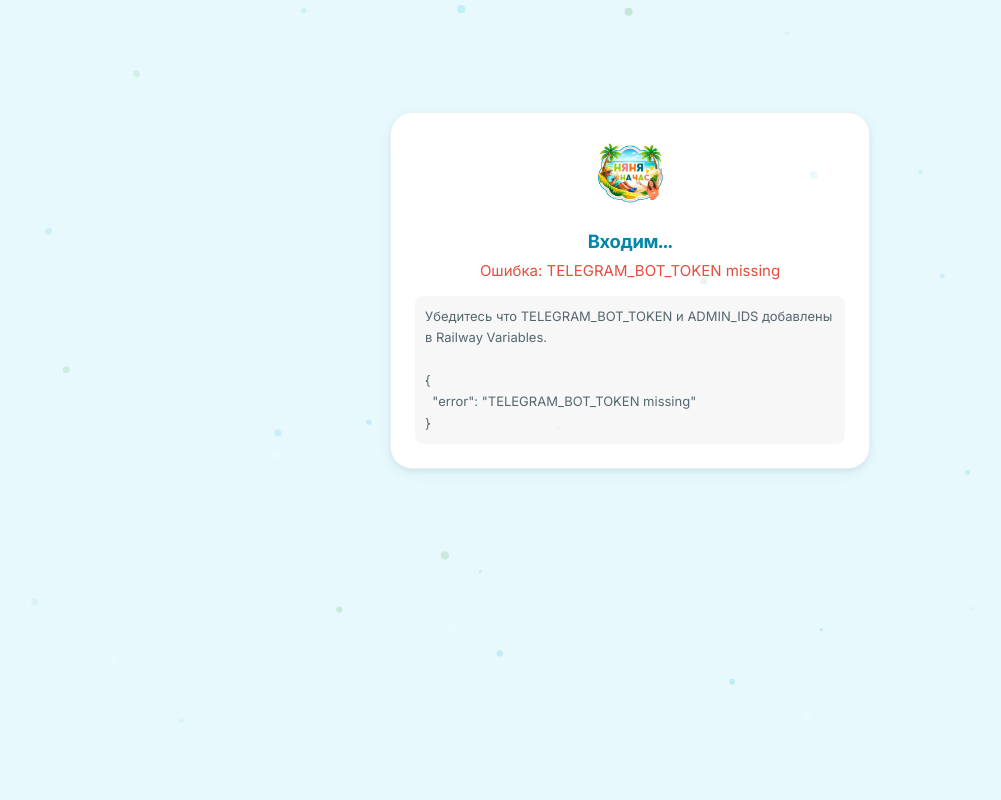
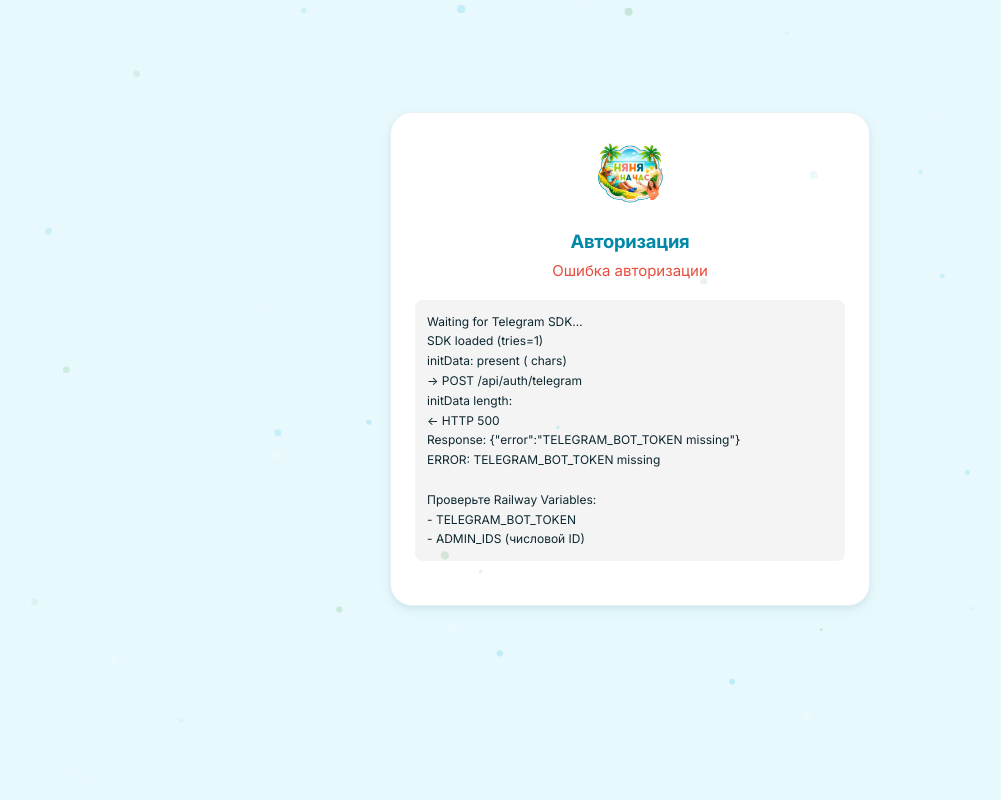
Before and after one commit to ipabramyants-cyber/nanny-portal, a Flask app: page /app in a window 1280 px wide. Shown: the whole page, without its empty margins (10-1011 px from the left). Run offline with Flask 3, Linux system fonts and the light colour scheme; some libraries are stand-ins or nearby versions.

Commit message:
Debug: show full auth log on /app page

```diff
--- a/templates/tg_entry.html
+++ b/templates/tg_entry.html
@@ -6,31 +6,52 @@
     <div class="panel" style="max-width:480px;margin:40px auto;text-align:center;">
       <img src="/static/img/logo.png" alt="Няня на час"
            style="width:72px;height:72px;border-radius:50%;margin-bottom:14px;">
-      <h3 style="margin:0 0 6px">Входим…</h3>
-      <div id="tgStatus" class="muted">Проверяем Telegram‑аккаунт</div>
-      <div id="tgDebug" style="margin-top:12px;font-size:13px;opacity:.7;display:none;
-                               white-space:pre-wrap;text-align:left;background:#f4f4f4;
-                               padding:10px;border-radius:8px;"></div>
+      <h3 style="margin:0 0 6px">Авторизация</h3>
+      <div id="tgStatus" class="muted" style="font-size:15px;">Проверяем Telegram…</div>
+
+      <!-- Debug block — always visible для диагностики -->
+      <div id="tgDebug" style="margin-top:16px;font-size:12px;text-align:left;
+                               background:#f4f4f4;padding:12px;border-radius:8px;
+                               white-space:pre-wrap;word-break:break-all;display:none;"></div>
+
+      <!-- Manual buttons shown after auth -->
+      <div id="tgButtons" style="display:none;margin-top:20px;display:flex;flex-direction:column;gap:10px;"></div>
     </div>
   </div>
 </section>
 
 <script>
 (function () {
-  var statusEl = document.getElementById('tgStatus');
-  var debugEl  = document.getElementById('tgDebug');
+  var statusEl  = document.getElementById('tgStatus');
+  var debugEl   = document.getElementById('tgDebug');
+  var buttonsEl = document.getElementById('tgButtons');
+  var log = [];
 
+  function addLog(msg) {
+    log.push(msg);
+    debugEl.style.display = 'block';
+    debugEl.textContent = log.join('\n');
+  }
   function setStatus(txt, color) {
     statusEl.textContent = txt;
     statusEl.style.color = color || '';
   }
-  function showDebug(txt) {
-    debugEl.style.display = 'block';
-    debugEl.textContent   = txt;
+  function addButton(label, href, primary) {
+    buttonsEl.style.display = 'flex';
+    var a = document.createElement('a');
+    a.href = href;
+    a.textContent = label;
+    a.className = 'btn ' + (primary ? 'primary' : 'secondary');
+    a.style.textDecoration = 'none';
+    a.style.textAlign = 'center';
+    buttonsEl.appendChild(a);
   }
 
   function doAuth(initData) {
-    setStatus('Авторизуемся…');
+    setStatus('Авторизуемся на сервере…');
+    addLog('→ POST /api/auth/telegram');
+    addLog('initData length: ' + initData.length);
+
     fetch('/api/auth/telegram', {
       method: 'POST',
       headers: { 'Content-Type': 'application/json' },
@@ -38,62 +59,76 @@
       credentials: 'include',
     })
       .then(function (r) {
-        return r.json().then(function (d) { return { ok: r.ok, data: d }; });
+        addLog('← HTTP ' + r.status);
+        return r.json().then(function (d) { return { status: r.status, ok: r.ok, data: d }; });
       })
       .then(function (res) {
+        addLog('Response: ' + JSON.stringify(res.data));
+
         if (!res.ok) {
-          setStatus('Ошибка: ' + (res.data.error || 'неизвестно'), '#e74c3c');
-          showDebug(
-            'Убедитесь что TELEGRAM_BOT_TOKEN и ADMIN_IDS добавлены в Railway Variables.\n\n' +
-            JSON.stringify(res.data, null, 2)
-          );
+          setStatus('Ошибка авторизации', '#e74c3c');
+          addLog('ERROR: ' + (res.data.error || 'unknown'));
+          addLog('\nПроверьте Railway Variables:\n- TELEGRAM_BOT_TOKEN\n- ADMIN_IDS (числовой ID)');
           return;
         }
 
         var role      = res.data.role || 'client';
         var authToken = res.data.auth_token || '';
+        var tgId      = res.data.telegram_user_id || '?';
 
-        // Build redirect URL with auth_token in query param
-        // auth_simple.py will read ?_t= and hydrate the session server-side
+        addLog('role: ' + role);
+        addLog('telegram_user_id: ' + tgId);
+        addLog('auth_token: ' + (authToken ? authToken.substring(0,8)+'…' : 'MISSING'));
+
         var dest = '/client/app';
         if (role === 'admin') dest = '/admin';
         if (role === 'nanny') dest = '/nanny/app';
-
         if (authToken) dest += '?_t=' + encodeURIComponent(authToken);
 
-        setStatus('Готово! Открываю ' + role + '…');
-        window.location.href = dest;
+        addLog('→ redirect: ' + dest);
+        setStatus('Готово! role=' + role + '. Перехожу…');
+
+        // Show manual button in case auto-redirect fails
+        addButton('Перейти вручную → ' + dest.split('?')[0], dest, true);
+
+        setTimeout(function () {
+          window.location.href = dest;
+        }, 800);
       })
       .catch(function (e) {
-        setStatus('Ошибка сети', '#e74c3c');
-        showDebug(e.message);
+        setStatus('Сетевая ошибка', '#e74c3c');
+        addLog('FETCH ERROR: ' + e.message);
       });
   }
 
-  // Wait for Telegram SDK to load
+  // Wait for Telegram SDK
+  addLog('Waiting for Telegram SDK…');
   var tries = 0;
   var timer = setInterval(function () {
     tries++;
     if (window.Telegram && window.Telegram.WebApp) {
       clearInterval(timer);
+      addLog('SDK loaded (tries=' + tries + ')');
       var tg = window.Telegram.WebApp;
       tg.ready();
       tg.expand();
       var initData = tg.initData || '';
+      addLog('initData: ' + (initData ? 'present (' + initData.length + ' chars)' : 'EMPTY'));
       if (!initData) {
-        setStatus('Откройте через кнопку в боте', '#e67e22');
-        showDebug(
-          'initData пустой — приложение нужно открывать кнопкой Menu Button внутри @Nannynhatrang_bot.\n\n' +
-          'Для входа в браузере используйте:\n' +
-          window.location.origin + '/admin?dev_token=ВАШ_ADMIN_TOKEN'
-        );
+        setStatus('initData пустой', '#e67e22');
+        addLog('Откройте через кнопку Menu Button в @Nannynhatrang_bot');
+        addLog('\nВход в браузере:\n' + window.location.origin + '/admin?dev_token=ВАШ_ADMIN_TOKEN');
+        addButton('Открыть главную', '/', false);
         return;
       }
       doAuth(initData);
     } else if (tries > 50) {
-      // Not inside Telegram — go to main site
       clearInterval(timer);
-      window.location.href = '/';
+      addLog('Telegram SDK не найден — не внутри Telegram');
+      addLog('Редирект на главную через 2 сек…');
+      setStatus('Не внутри Telegram', '#e67e22');
+      addButton('Открыть главную', '/', false);
+      setTimeout(function () { window.location.href = '/'; }, 2000);
     }
   }, 100);
 })();
```
